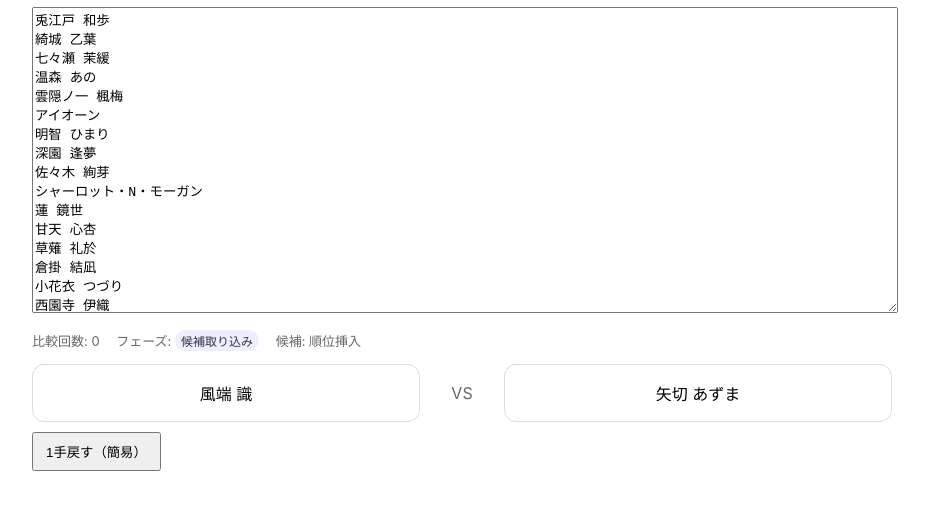
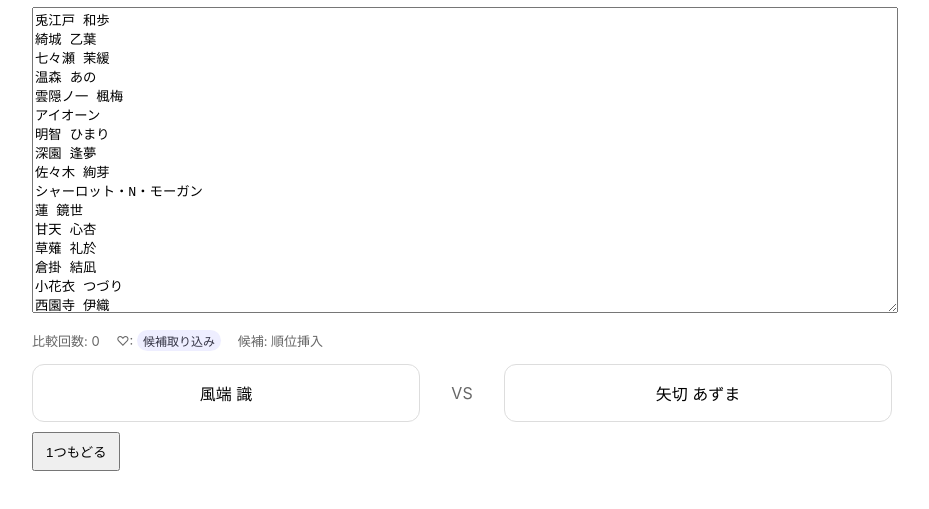
Before and after one commit to kuru3k/irogaku, a plain HTML site: page index.html in a window 1280 px wide. Both pictures are taken after a click on the button "開始". Shown: the part 107-616 px from the top of the page, without its empty margins (178-1107 px from the left). Drawn offline with Linux system fonts and the light colour scheme.

Commit message:
Update index.html

```diff
--- a/index.html
+++ b/index.html
@@ -90,7 +90,7 @@
 
 <div id="ui" class="hidden">
   <p class="muted">比較回数: <span id="cmp">0</span>
-    フェーズ: <span id="phase" class="badge">候補取り込み</span>
+    ♡: <span id="phase" class="badge">候補取り込み</span>
     候補: <span id="cand">—</span>
   </p>
   <div class="pair">
@@ -99,7 +99,7 @@
     <div id="right" class="choice"><div class="hint">こっちが好き →</div></div>
   </div>
   <div class="row" style="margin-top:10px;">
-    <button id="undo">1手戻す（簡易）</button>
+    <button id="undo">1つもどる</button>
   </div>
 </div>
 
```
